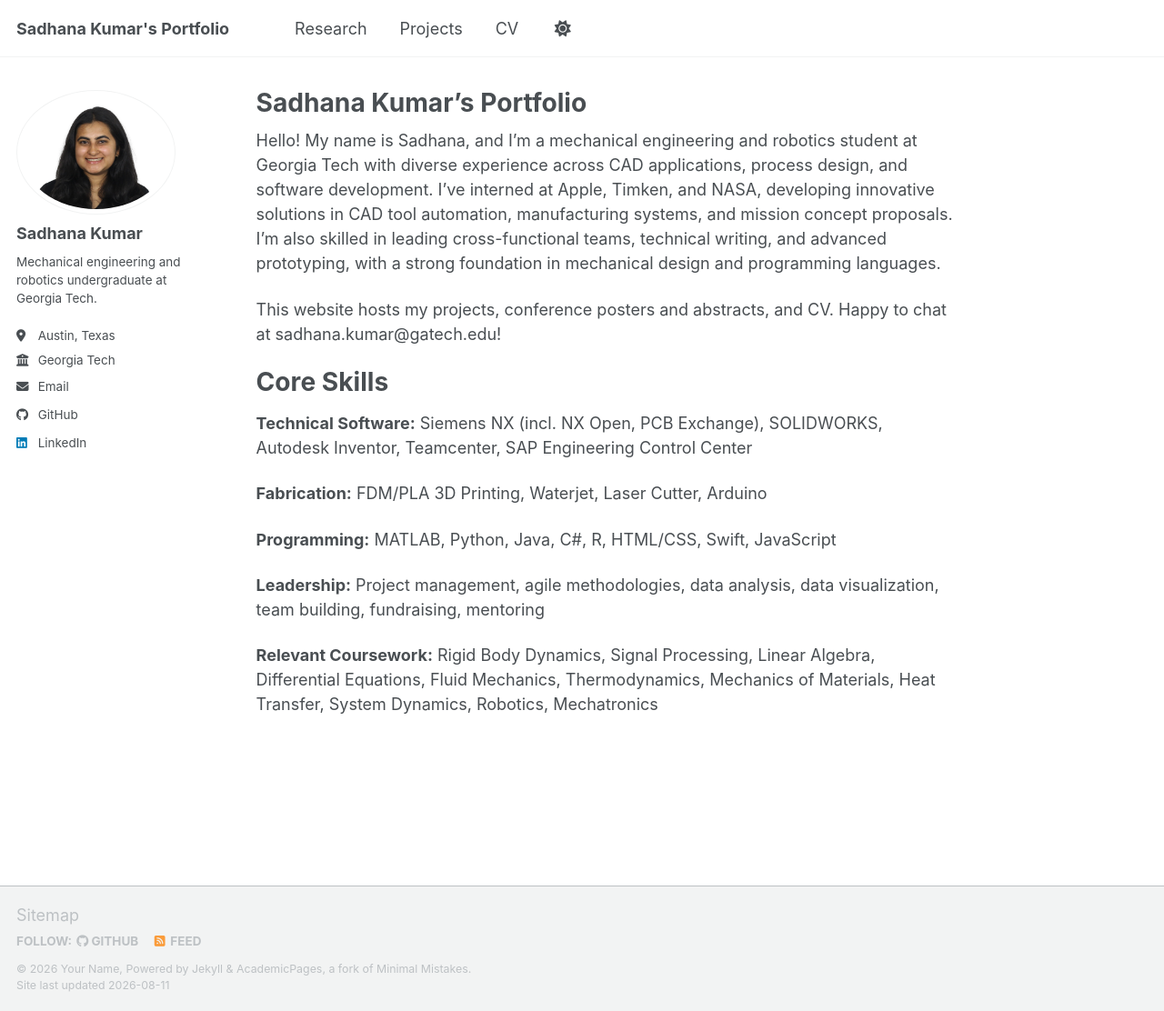
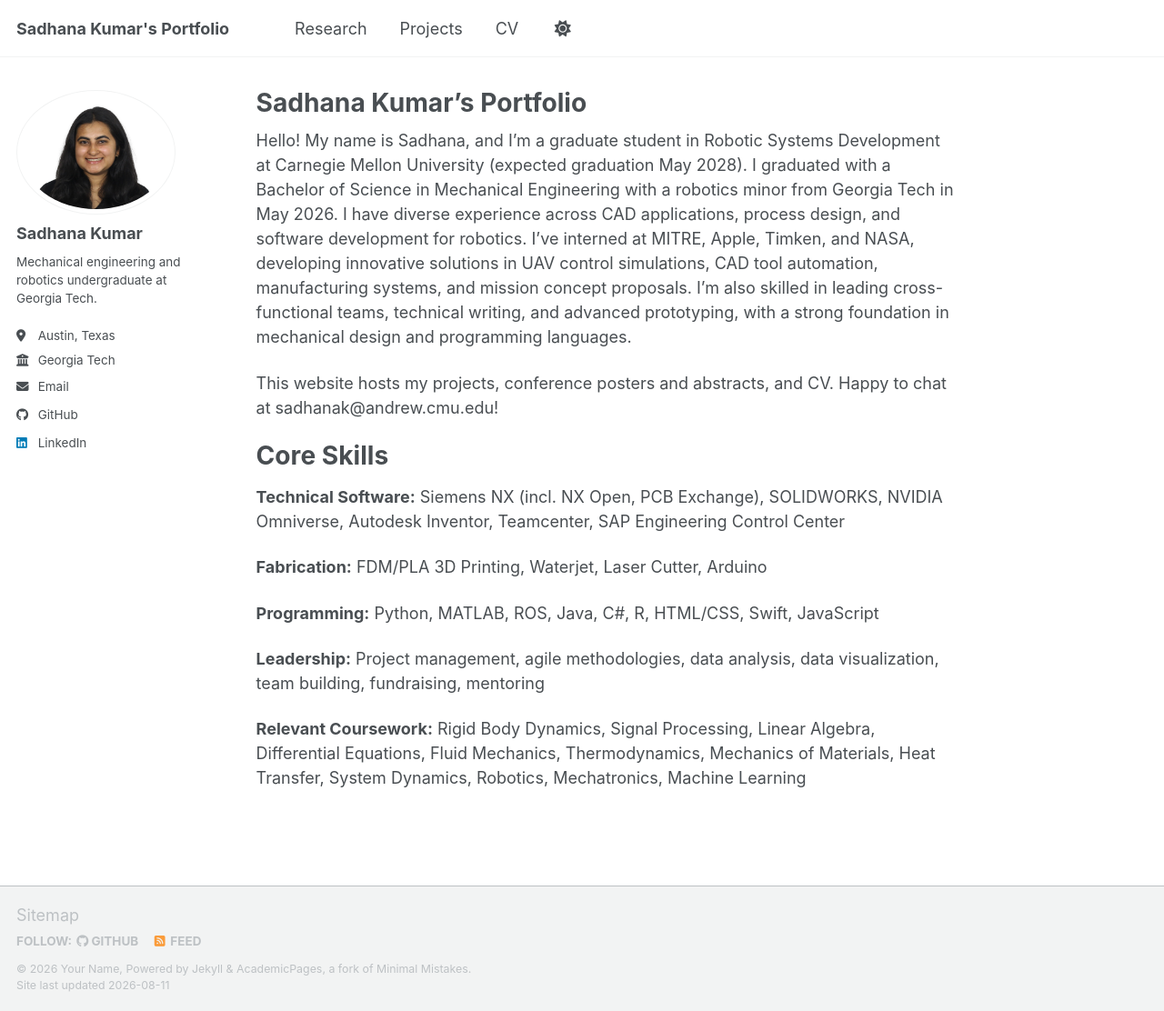
Before and after one commit to s-kumar72/s-kumar72.github.io, a Jekyll site: the page built from _pages/about.md, in a window 1280 px wide and 1112 px high. Shown: the whole window at 91% size. Built offline with Jekyll 4.4.1, drawn with Linux system fonts in a browser that asks for light colours; a script bundle is joined from its source files by our own code; library files that are not in the unit come from our copies.

Commit message:
update about me

```diff
--- a/_pages/about.md
+++ b/_pages/about.md
@@ -6,18 +6,18 @@ redirect_from:
   - /about/
   - /about.html
 ---
-Hello! My name is Sadhana, and I'm a mechanical engineering and robotics student at Georgia Tech with diverse experience across CAD applications, process design, and software development. I've interned at Apple, Timken, and NASA, developing innovative solutions in CAD tool automation, manufacturing systems, and mission concept proposals. I'm also skilled in leading cross-functional teams, technical writing, and advanced prototyping, with a strong foundation in mechanical design and programming languages.
+Hello! My name is Sadhana, and I'm a graduate student in Robotic Systems Development at Carnegie Mellon University (expected graduation May 2028). I graduated with a Bachelor of Science in Mechanical Engineering with a robotics minor from Georgia Tech in May 2026. I have diverse experience across CAD applications, process design, and software development for robotics. I've interned at MITRE, Apple, Timken, and NASA, developing innovative solutions in UAV control simulations, CAD tool automation, manufacturing systems, and mission concept proposals. I'm also skilled in leading cross-functional teams, technical writing, and advanced prototyping, with a strong foundation in mechanical design and programming languages.
 
-This website hosts my projects, conference posters and abstracts, and CV. Happy to chat at sadhana.kumar@gatech.edu!
+This website hosts my projects, conference posters and abstracts, and CV. Happy to chat at sadhanak@andrew.cmu.edu!
 
 Core Skills
 ===========
-**Technical Software:** Siemens NX (incl. NX Open, PCB Exchange), SOLIDWORKS, Autodesk Inventor, Teamcenter, SAP Engineering Control Center
+**Technical Software:** Siemens NX (incl. NX Open, PCB Exchange), SOLIDWORKS, NVIDIA Omniverse, Autodesk Inventor, Teamcenter, SAP Engineering Control Center
 
 **Fabrication:** FDM/PLA 3D Printing, Waterjet, Laser Cutter, Arduino
 
-**Programming:** MATLAB, Python, Java, C#, R, HTML/CSS, Swift, JavaScript
+**Programming:** Python, MATLAB, ROS, Java, C#, R, HTML/CSS, Swift, JavaScript
 
 **Leadership:** Project management, agile methodologies, data analysis, data visualization, team building, fundraising, mentoring
 
-**Relevant Coursework:** Rigid Body Dynamics, Signal Processing, Linear Algebra, Differential Equations, Fluid Mechanics, Thermodynamics, Mechanics of Materials, Heat Transfer, System Dynamics, Robotics, Mechatronics
+**Relevant Coursework:** Rigid Body Dynamics, Signal Processing, Linear Algebra, Differential Equations, Fluid Mechanics, Thermodynamics, Mechanics of Materials, Heat Transfer, System Dynamics, Robotics, Mechatronics, Machine Learning
```
